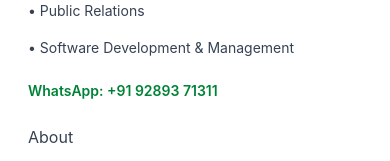
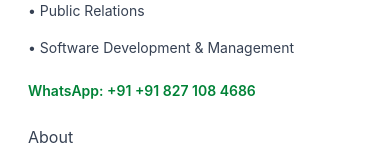
Before and after one commit to openlensdev/openlens-v4, a React (Vite) app: page /services/web-development in a window 390 px wide. Both pictures are taken after a click on the button "...". Shown: the part 358-519 px from the top of the page. Built offline with nearby package versions, Linux system fonts and the light colour scheme.

Commit message:
Update Navbar.jsx

```diff
--- a/src/components/Navbar.jsx
+++ b/src/components/Navbar.jsx
@@ -376,7 +376,7 @@
     dark ? 'text-green-300 hover:bg-gray-800' : 'text-green-700 hover:bg-green-50'
   }`}
 >
-  WhatsApp: +91 92893 71311
+  WhatsApp: +91 +91 827 108 4686
 </a>
 
 {/*  */}
```
